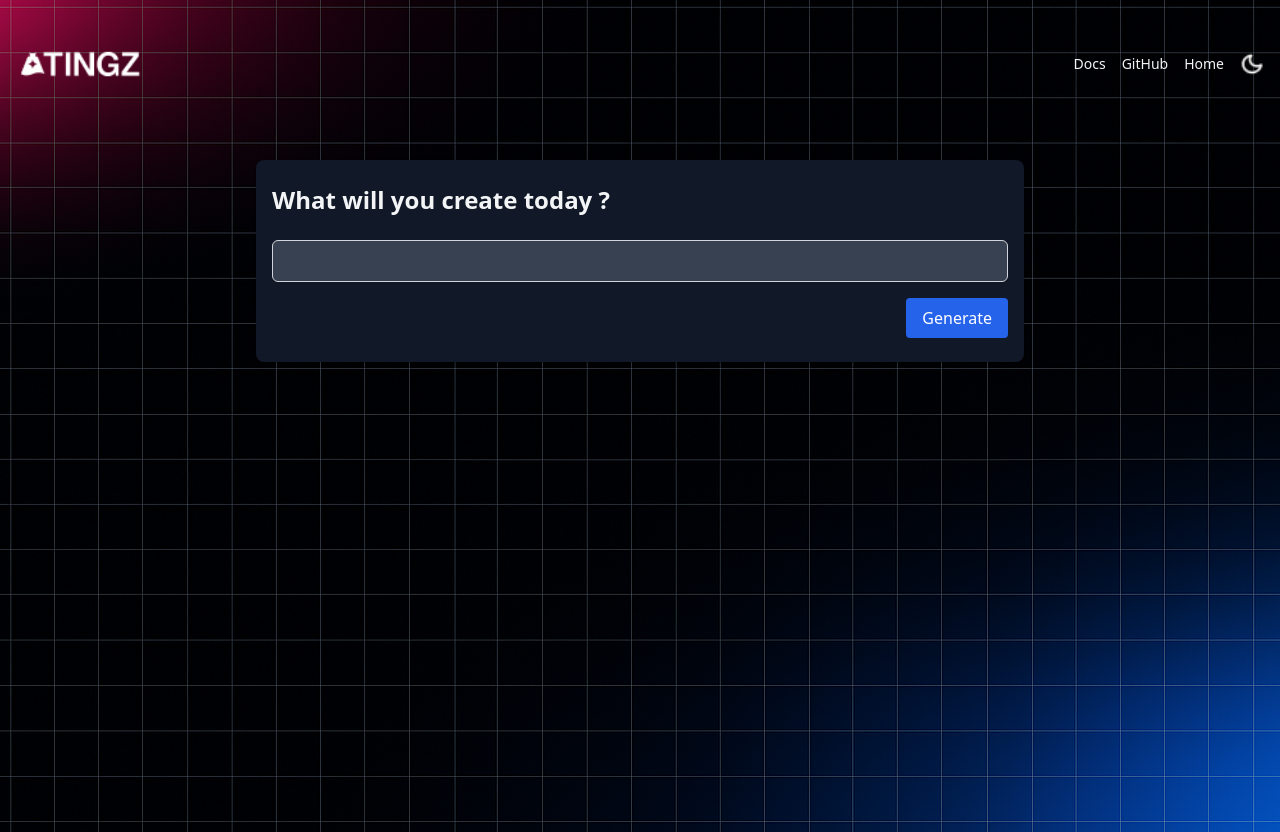
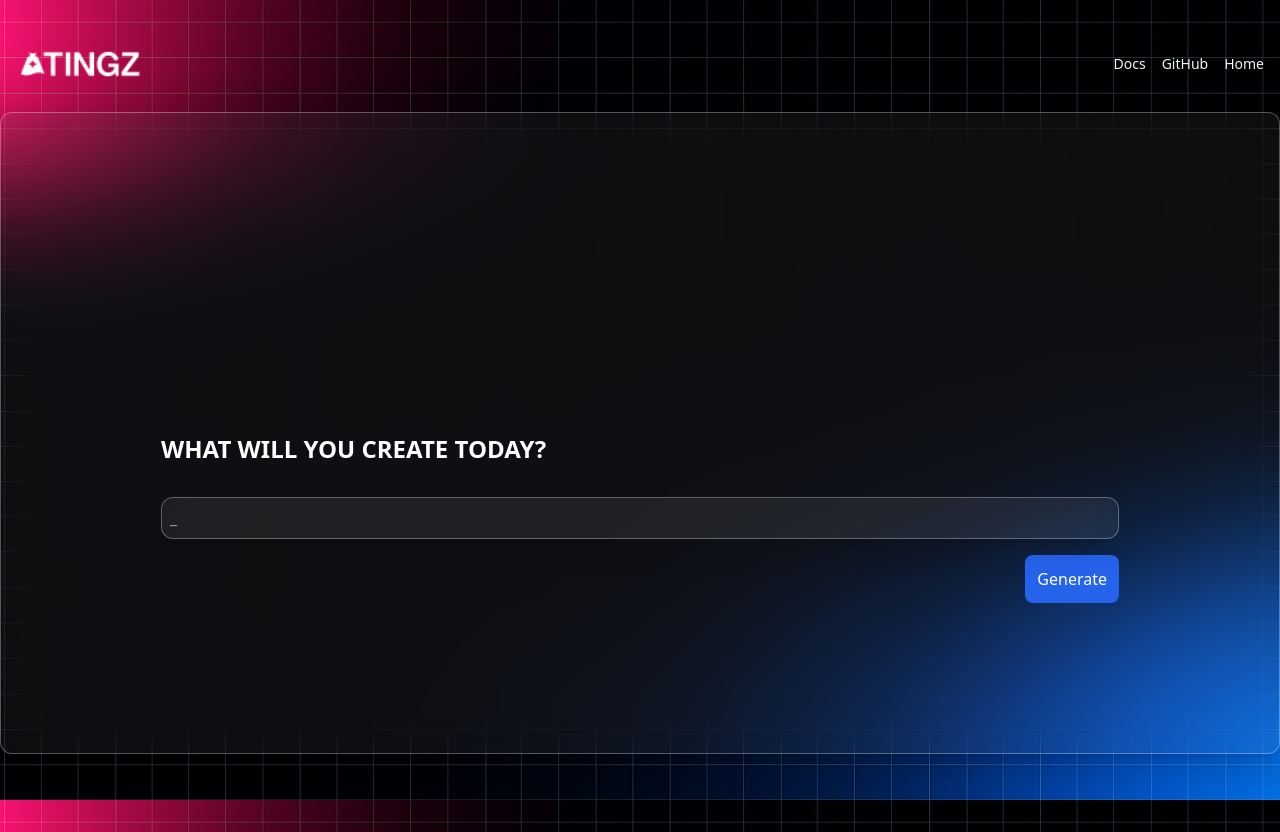
Before and after one commit to PlayTingz/Client, a Flask app: page / in a window 1280 px wide. Run offline with Flask 3, Linux system fonts and the light colour scheme; some libraries are stand-ins or nearby versions.

Commit message:
adjust styling to correspond to figma.

```diff
--- a/src/templates/base.html
+++ b/src/templates/base.html
@@ -6,23 +6,56 @@
   <title>{% block title %}{% endblock %} - Play Tingz Client</title>
   <script src="https://cdn.tailwindcss.com"></script>
   <style>
+
+  @font-face {
+       font-family: 'Geist';
+       src: url("{{ url_for('static', filename='fonts/Geist-Light.ttf') }}") format('truetype');
+       font-weight: 300;
+       font-style: normal;
+    }
+
+    @font-face {
+       font-family: 'Geist';
+       src: url("{{ url_for('static', filename='fonts/Geist-Regular.ttf') }}") format('truetype');
+       font-weight: 400;
+       font-style: normal;
+    }
+
+  @font-face {
+       font-family: 'Geist';
+       src: url("{{ url_for('static', filename='fonts/Geist-SemiBold.ttf') }}") format('truetype');
+       font-weight: 600;
+       font-style: normal;
+    }
+
     html, body {
       height: 100%;
       margin: 0;
+      width: 100%;
+
+
+      font-family: "Geist", sans-serif;
+      font-optical-sizing: auto;
+      font-weight: 400;
+      font-style: normal;
     }
 
 body {
   background:
     url("{{ url_for('static', filename='img/bg.png') }}") center center no-repeat,
     rgb(13, 24, 35); /* fallback or edge filler */
-    background-size: auto;
+  background-size: auto; /* keeps the image at its original size */
+  background-attachment: fixed; /* keeps the background fixed when scrolling */
+  min-height: 100vh; /* ensures the body is at least as tall as the viewport */
+  overflow-x: hidden; /* prevents horizontal scrolling if desired */
 }
   </style>
 </head>
-<body class="bg-gray-900 text-gray-900 font-sans">
+<body class="min-h-screen bg-gray-900 text-gray-900 font-sans">
 
 
 <!-- NAVIGATION BAR -->
+
   <nav class="relative z-10 mt-8 mb-4">
     <div class="max-w-7xl mx-auto px-4 py-4 flex justify-between items-center">
 
@@ -45,15 +78,11 @@ rgb(13, 24, 35); /* fallback or edge filler */
         {% endif %}
 
         <!-- Optional: Toggle Theme Moon -->
-        <img src="{{ url_for('static', filename='img/moon.png') }}" alt="User" class="w-6 h-6 rounded">
+        <!--<img src="{{ url_for('static', filename='img/moon.png') }}" alt="User" class="w-6 h-6 rounded">-->
       </div>
     </div>
   </nav>
-
-<section class="max-w-3xl mx-auto mt-16 px-4 py-6 bg-gray-900 rounded-lg shadow">
-  <header class="mb-6">
   {% block header %}{% endblock %}
-  </header>
   {% for message in get_flashed_messages() %}
     <div class="mb-4 p-4 bg-blue-100 border-l-4 border-blue-500 text-blue-700 rounded">
       {{ message }}
@@ -61,7 +90,6 @@ rgb(13, 24, 35); /* fallback or edge filler */
   {% endfor %}
   {% block content %}{% endblock %}
   {% block script %}{% endblock %}
-</section>
 
 </body>
 </html>
--- a/src/templates/welcome.html
+++ b/src/templates/welcome.html
@@ -1,25 +1,29 @@
 {% extends 'base.html' %}
 
-{% block title %}What will you create today ?{% endblock %}
+{% block title %}WHAT WILL YOU CREATE TODAY?{% endblock %}
 
 {% block header %}
-  <h1 class="text-2xl font-semibold text-gray-100">What will you create today ?</h1>
 {% endblock %}
 
 {% block content %}
+  <section class="mx-auto max-w-7xl h-96 gap-6 pt-80 pr-40 pb-80 pl-40 backdrop-blur-xl shadow-xl bg-white/5 border border-white/30 rounded-xl">
+      <header class="mb-6">
+        <h1 class="max-w-5xl h-9 gap-2.5 text-2xl font-semibold text-white">WHAT WILL YOU CREATE TODAY?</h1>
+      </header>
       <form method="post" class="space-y-4">
         <div>
-      <input name="prompt" id="prompt" required
-             class="mt-1 bg-gray-700 block w-full px-3 py-2 border border-gray-300 rounded-md shadow-sm focus:outline-none focus:ring-blue-500 focus:border-blue-500" />
+          <input name="prompt" id="prompt" placeholder="_" required
+                 class="text-white mt-1 p-2 w-full backdrop-blur-xl shadow-xl bg-white/5 border border-white/30 rounded-xl shadow focus:outline-none focus:ring-blue-500 focus:border-blue-500" />
         </div>
         <div class="flex justify-end">
           <input type="submit" value="Generate"
-            class="bg-blue-600 text-white px-4 py-2 rounded hover:bg-blue-700 cursor-pointer" />
+                class="text-white h-12 gap-2.5 rounded-lg px-3 bg-blue-600 hover:bg-blue-700 cursor-pointer" />
         </div>
       </form>
+  </section>
 
   {% if data %}
-    <article class="mt-6 p-4 border border-gray-700 0 rounded bg-gray-900">
+    <article class="mx-auto mt-6 p-4 max-w-7xl h-96 gap-6 rounded-2xl border p-6 px-40 bg-white/5 border-white/30 backdrop-blur-xl shadow-xl">
       <header>
         <h2 class="text-xl font-semibold text-white">{{ data['prompt'] }}</h2>
         <hr class="my-2">
```
Also changed, not shown: src/static/fonts/Geist-Light.ttf (added), src/static/fonts/Geist-Regular.ttf (added), src/static/fonts/Geist-SemiBold.ttf (added). Lines whose indentation alone changed are shown as unchanged.
